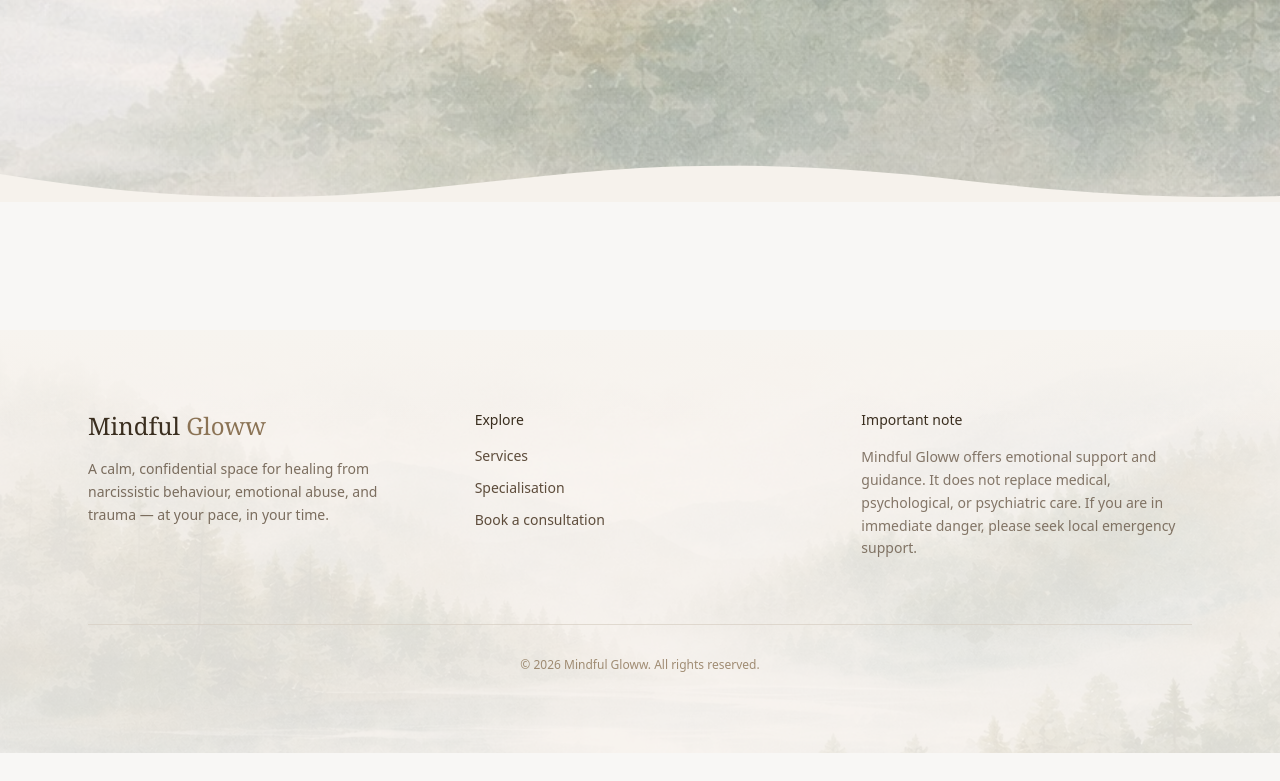
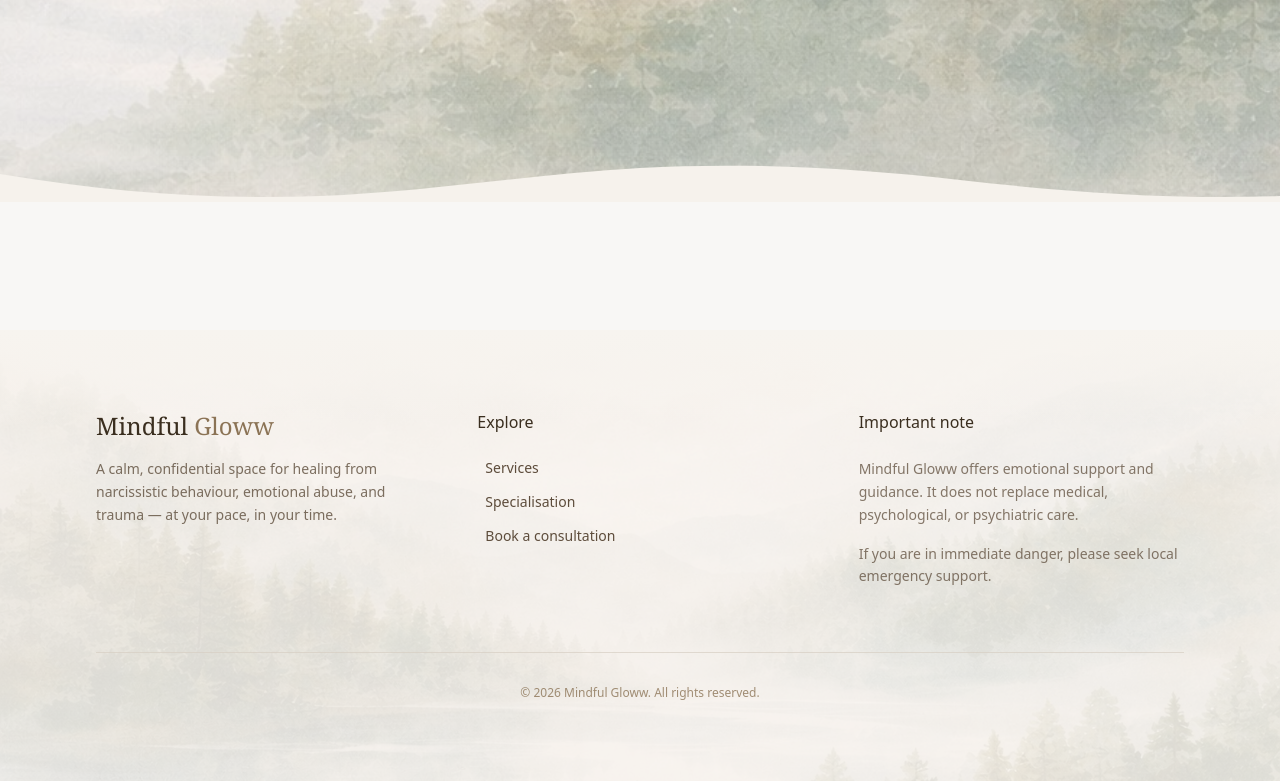
Before and after one commit to AnklyticX-Dev/mindful-gloww, a Next.js app: page / in a window 1280 px wide. Shown: the part 7485-8266 px from the top of the page. Before the commit the page ends 8238 px from the top, so only its background shows below. Built offline with nearby package versions, Linux system fonts and the light colour scheme.

Commit message:
Update footer.tsx

```diff
--- a/app/components/layouts/footer.tsx
+++ b/app/components/layouts/footer.tsx
@@ -4,87 +4,126 @@ import Image from "next/image";
 import { motion } from "framer-motion";
 
 export default function Footer() {
+  const currentYear = new Date().getFullYear();
+
+  const navigationLinks = [
+    { label: "Services", href: "#services", id: "footer-services" },
+    { label: "Specialisation", href: "#specialisation", id: "footer-specialisation" },
+    { label: "Book a consultation", href: "#contact", id: "footer-contact" },
+  ];
+
   return (
-    <footer className="relative mt-32 overflow-hidden">
+    <footer
+      className="relative mt-32 overflow-hidden"
+      role="contentinfo"
+      aria-label="Site footer"
+    >
       {/* ================= BACKGROUND IMAGE ================= */}
-      <div className="absolute inset-0 z-0">
+      <div className="absolute inset-0 z-0" aria-hidden="true">
         <Image
-          src="/bg.jpeg" // same watercolor / paper texture
-          alt="Soft paper background"
+          src="/bg.jpeg"
+          alt="" // Decorative image - empty alt for screen readers
           fill
           priority
           className="object-cover"
+          sizes="100vw"
+          quality={85}
         />
         <div className="absolute inset-0 bg-[#F7F4EF]/85" />
       </div>
 
       {/* ================= CONTENT ================= */}
       <motion.div
-        className="relative z-10 max-w-6xl mx-auto px-6 py-20"
+        className="relative z-10 max-w-6xl mx-auto px-4 sm:px-6 lg:px-8 py-16 md:py-20"
         initial={{ opacity: 0, y: 20 }}
         whileInView={{ opacity: 1, y: 0 }}
-        viewport={{ once: true }}
-        transition={{ duration: 0.8 }}
+        viewport={{ once: true, margin: "-50px" }}
+        transition={{ duration: 0.8, ease: "easeOut" }}
       >
-        {/* Main grid */}
-        <div className="grid gap-14 md:grid-cols-3 text-sm text-[#5D4C3B]">
-          {/* Brand */}
-          <div>
-            <h3 className="font-serif text-2xl text-[#3A2E1F] mb-4">
+        {/* Main grid - responsive with mobile-first approach */}
+        <div className="grid gap-10 md:gap-14 md:grid-cols-3 text-sm text-[#5D4C3B]">
+          {/* Brand Section */}
+          <div className="space-y-4">
+            <h2 className="font-serif text-2xl text-[#3A2E1F] mb-4">
+              <span className="sr-only">Mindful Gloww</span>
+              <span aria-hidden="true">
                 Mindful <span className="text-[#8B7355]">Gloww</span>
-            </h3>
+              </span>
+            </h2>
             <p className="leading-relaxed text-[#5D4C3B]/80 max-w-sm">
               A calm, confidential space for healing from narcissistic behaviour,
               emotional abuse, and trauma — at your pace, in your time.
             </p>
           </div>
 
-          {/* Links */}
+          {/* Navigation Links */}
           <div>
-            <h4 className="font-medium mb-4 text-[#3A2E1F]">
+            <h3 className="font-medium mb-6 text-[#3A2E1F] text-base">
               Explore
-            </h4>
-            <ul className="space-y-3">
-              {[
-                ["Services", "#services"],
-                ["Specialisation", "#specialisation"],
-                ["Book a consultation", "#contact"],
-              ].map(([label, href]) => (
-                <li key={label}>
+            </h3>
+            <nav aria-label="Footer navigation">
+              <ul className="space-y-3.5">
+                {navigationLinks.map(({ label, href, id }) => (
+                  <li key={id}>
                     <a
                       href={href}
-                    className="hover:text-[#8B7355] transition-colors"
+                      id={id}
+                      className="hover:text-[#8B7355] focus:text-[#8B7355] focus:outline-none focus:ring-2 focus:ring-[#8B7355] focus:ring-offset-2 focus:ring-offset-[#F7F4EF] transition-colors duration-200 py-1 px-2 rounded"
+                      aria-label={`Navigate to ${label}`}
                     >
                       {label}
                     </a>
                   </li>
                 ))}
               </ul>
+            </nav>
           </div>
 
-          {/* Disclaimer */}
+          {/* Disclaimer Section */}
           <div>
-            <h4 className="font-medium mb-4 text-[#3A2E1F]">
+            <h3 className="font-medium mb-6 text-[#3A2E1F] text-base">
               Important note
-            </h4>
+            </h3>
+            <div className="space-y-4">
               <p className="leading-relaxed text-[#5D4C3B]/75">
                 Mindful Gloww offers emotional support and guidance.
                 It does not replace medical, psychological, or psychiatric care.
+              </p>
+              <p className="leading-relaxed text-[#5D4C3B]/75 font-medium">
                 If you are in immediate danger, please seek local emergency support.
               </p>
             </div>
           </div>
+        </div>
 
-        {/* Divider */}
-        <div className="mt-16 pt-8 border-t border-[#D8CFC3]/70 text-center">
+        {/* Divider & Copyright */}
+        <div
+          className="mt-16 pt-8 border-t border-[#D8CFC3]/70 text-center"
+          role="separator"
+          aria-orientation="horizontal"
+        >
           <p className="text-xs text-[#8B7355]/80">
-            © {new Date().getFullYear()} Mindful Gloww. All rights reserved.
+            © {currentYear} Mindful Gloww. All rights reserved.
+          </p>
+          <p className="sr-only">
+            Website designed with accessibility in mind.
           </p>
         </div>
       </motion.div>
 
       {/* ================= SOFT TOP FADE ================= */}
-      <div className="absolute top-0 left-0 w-full h-24 bg-gradient-to-b from-[#F7F4EF] to-transparent" />
+      <div
+        className="absolute top-0 left-0 w-full h-24 bg-gradient-to-b from-[#F7F4EF] to-transparent pointer-events-none"
+        aria-hidden="true"
+      />
+
+      {/* Skip to main content link for keyboard navigation */}
+      <a
+        href="#main"
+        className="sr-only focus:not-sr-only focus:absolute focus:top-4 focus:left-4 focus:z-50 focus:bg-[#3A2E1F] focus:text-white focus:px-4 focus:py-2 focus:rounded"
+      >
+        Skip to main content
+      </a>
     </footer>
   );
 }
```
Lines whose indentation alone changed are shown as unchanged.
